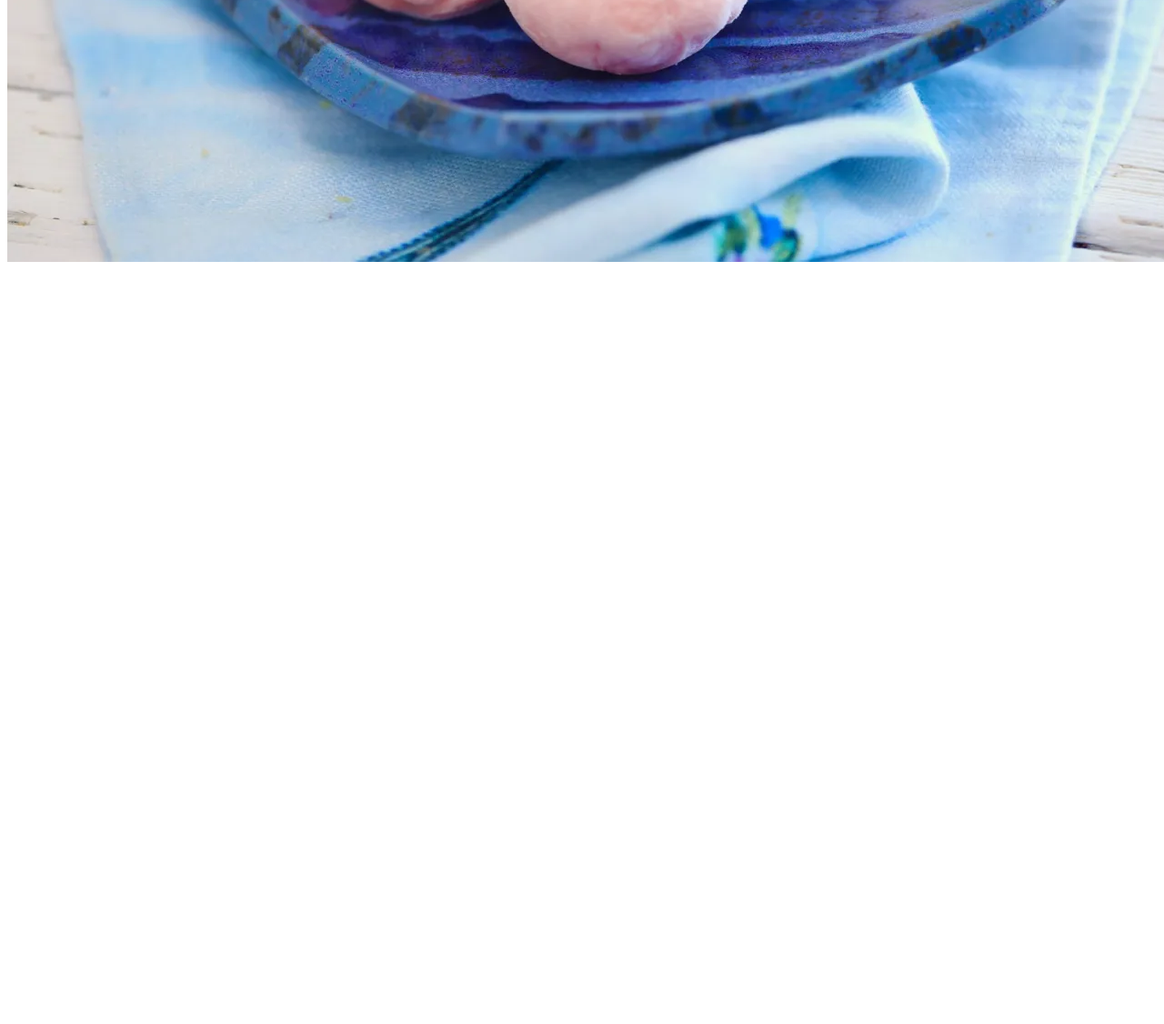
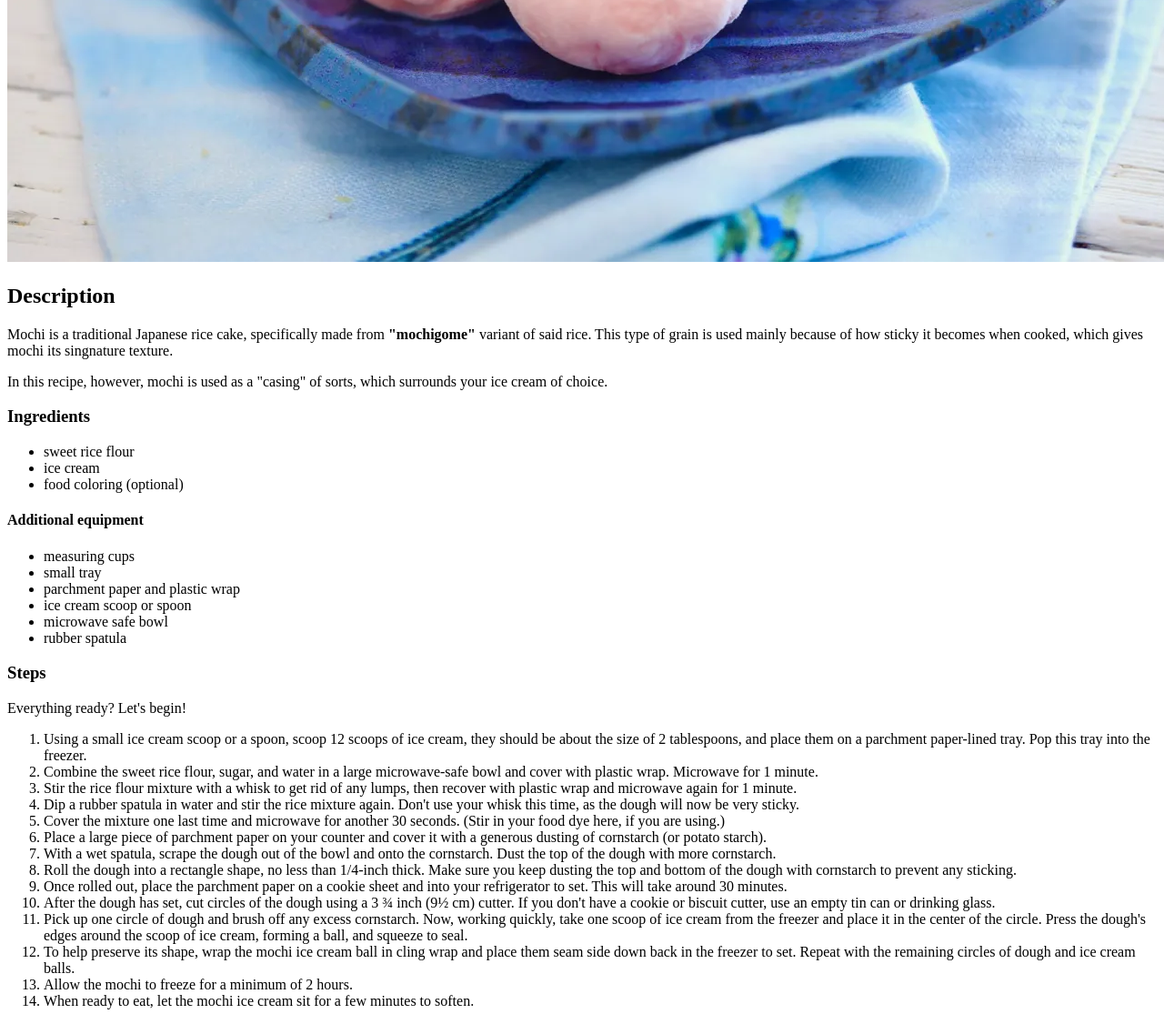
Before and after one commit to duuu3/odin-recipes, a plain HTML site: page recipes/mochi.html in a window 1280 px wide. Shown: the part 645-1771 px from the top of the page at 91% size. Before the commit the page ends 945 px from the top, so only its background shows below. Drawn offline with Linux system fonts and the light colour scheme.

Commit message:
Finish mochi page.

```diff
--- a/recipes/mochi.html
+++ b/recipes/mochi.html
@@ -3,12 +3,52 @@
 <html lang="en">
     <head>
         <meta charset="UTF-8">
-        <title>Mochi Recipe</title>
+        <title>Mochi Ice Cream Recipe</title>
     </head>
 
 
     <body>
         <h1>Mochi Ice Cream Recipe</h1>
-        <img src="../images/mochi.jpg">
+            <img src="../images/mochi.jpg">
+        <h2>Description</h2>
+            <p>Mochi is a traditional Japanese rice cake, specifically made from <strong>"mochigome"</strong> variant of said rice. This type of grain is used mainly because of how sticky it becomes when cooked, which gives mochi its singnature texture.</p>
+
+            <p>In this recipe, however, mochi is used as a "casing" of sorts, which surrounds your ice cream of choice. </p>
+
+        <h3>Ingredients</h3>
+            <ul>
+                <li>sweet rice flour</li>
+                <li>ice cream</li>
+                <li>food coloring (optional)</li>
+            </ul>
+        <h4>Additional equipment</h4>
+            <ul>
+                <li>measuring cups</li>
+                <li>small tray</li>
+                <li>parchment paper and plastic wrap</li>
+                <li>ice cream scoop or spoon</li>
+                <li>microwave safe bowl</li>
+                <li>rubber spatula</li>
+            </ul>
+
+        <h3>Steps</h3>
+            <p>Everything ready? Let's begin!</p>
+
+            <ol>
+                <li>Using a small ice cream scoop or a spoon, scoop 12 scoops of ice cream, they should be about the size of 2 tablespoons, and place them on a parchment paper-lined tray. Pop this tray into the freezer.</li>
+                <li>Combine the sweet rice flour, sugar, and water in a large microwave-safe bowl and cover with plastic wrap. Microwave for 1 minute. </li>
+                <li>Stir the rice flour mixture with a whisk to get rid of any lumps, then recover with plastic wrap and microwave again for 1 minute. </li>
+                <li>Dip a rubber spatula in water and stir the rice mixture again. Don't use your whisk this time, as the dough will now be very sticky.</li>
+                <li>Cover the mixture one last time and microwave for another 30 seconds. (Stir in your food dye here, if you are using.)</li>
+                <li>Place a large piece of parchment paper on your counter and cover it with a generous dusting of cornstarch (or potato starch). </li>
+                <li>With a wet spatula, scrape the dough out of the bowl and onto the cornstarch. Dust the top of the dough with more cornstarch.</li>
+                <li>Roll the dough into a rectangle shape, no less than 1/4-inch thick. Make sure you keep dusting the top and bottom of the dough with cornstarch to prevent any sticking.</li>
+                <li>Once rolled out, place the parchment paper on a cookie sheet and into your refrigerator to set. This will take around 30 minutes. </li>
+                <li>After the dough has set, cut circles of the dough using a 3 ¾ inch (9½ cm) cutter. If you don't have a cookie or biscuit cutter, use an empty tin can or drinking glass. </li>
+                <li>Pick up one circle of dough and brush off any excess cornstarch. Now, working quickly, take one scoop of ice cream from the freezer and place it in the center of the circle. Press the dough's edges around the scoop of ice cream, forming a ball, and squeeze to seal. </li>
+                <li>To help preserve its shape, wrap the mochi ice cream ball in cling wrap and place them seam side down back in the freezer to set. Repeat with the remaining circles of dough and ice cream balls.</li>
+                <li>Allow the mochi to freeze for a minimum of 2 hours. </li>
+                <li>When ready to eat, let the mochi ice cream sit for a few minutes to soften. </li>
+            </ol>
     </body>
 </html>
```
